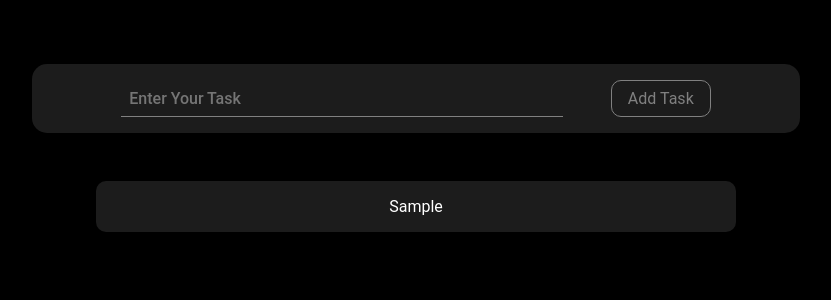
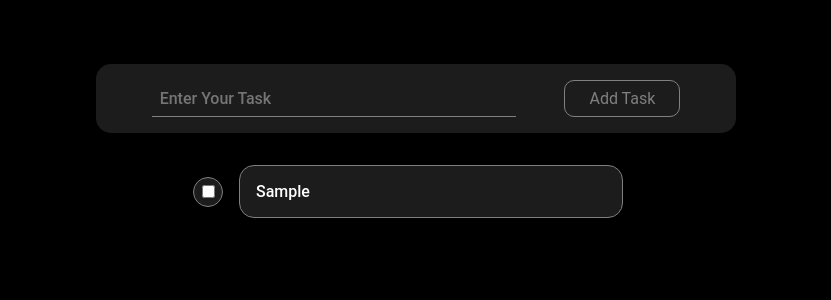
Before and after one commit to hiarun01/Todo-App, a React (Vite) app: page / in a window 1280 px wide. Both pictures are taken after typing "Sample" into the empty fields and a click on the button "Add Task". Shown: the top 300 px of the page, without its empty margins (224-1055 px from the left). Built offline with nearby package versions, Linux system fonts and the light colour scheme.

Commit message:
checkbox add

```diff
--- a/package.json
+++ b/package.json
@@ -11,7 +11,8 @@
   },
   "dependencies": {
     "react": "^18.3.1",
-    "react-dom": "^18.3.1"
+    "react-dom": "^18.3.1",
+    "react-icons": "^5.4.0"
   },
   "devDependencies": {
     "@eslint/js": "^9.17.0",
--- a/src/TaskList.jsx
+++ b/src/TaskList.jsx
@@ -1,9 +1,17 @@
 import "./TodoApp.css";
+
+import {ImCheckboxUnchecked} from "react-icons/im";
 
 const TaskList = ({task, i}) => {
   return (
-    <li className="task-item" key={i}>
-      <span>{task}</span>
+    <li className="single-task-container" key={i}>
+      <div className="checkbox">
+        <input type="checkbox" />
+      </div>
+      <div>
+        <span className="task-content">{task}</span>
+      </div>
+      <div></div>
     </li>
   );
 };
--- a/src/TodoApp.css
+++ b/src/TodoApp.css
@@ -37,13 +37,13 @@ body{
     justify-content: center;
     align-items: center;
     gap: 3rem;
-    width: 60vw;
+    width: 50vw;
     padding: 1rem;
 
 }
 
+
 .task-form input{
-
     width: 60%;
     padding: 0.5rem 0.5rem;
     font: inherit;
@@ -64,7 +64,7 @@ body{
    font: inherit;
     font-family: 'Roboto', sans-serif;
     cursor: pointer;
-    padding: 0.5rem 1rem;
+    padding: 0.5rem 1.5rem;
     border-radius: 10px;
     background: transparent;
     color: grey;
@@ -79,7 +79,6 @@ body{
 /* Task List Css */
 
 .task-container{
-
     /* border: 0.1rem solid grey; */
     border-radius: 15px;
     width: 80vw;
@@ -91,20 +90,51 @@ body{
 
 .task-list{
     list-style: none;
+    display: flex;
+    flex-direction: column;
+    gap: 1rem;
+
+}
+
+.single-task-container{
+    display: flex;
+    justify-content: center;
+    align-items: center;
+    gap: 1rem;
+
+}
+
+.checkbox{
+    display: flex;
+    justify-content: center;
+    align-items: center;
+    border-radius: 50%;
+    cursor: pointer;
+    width: 30px;
+    height: 30px;
+    border: 1px solid grey;
+    background-color: #1c1c1c;
+    color: white;
+
+
+
 
 
 }
 
-.task-item{
+.single-task-container .task-content{
+    border: 1px solid grey;
     display: flex;
-    justify-content: center;
     align-items: center;
-    text-decoration: none;
-    border-radius: 10px;
+    width: 30vw;
     padding: 1rem;
-    width: 50vw;
-    margin: 1rem 0;
-   background-color: #1c1c1c;
-   color: white;
-   /* border: 0.1rem solid grey; */
+    border-radius: 15px;
+    background-color: #1c1c1c;
+    color: white;
+    font-weight: 500;
+    font-size: 1rem;
+    font-family: 'Roboto', sans-serif;
+
+
+
 }
```
Also changed, not shown: 1 other file (tests, documents, lock files or other folders).
